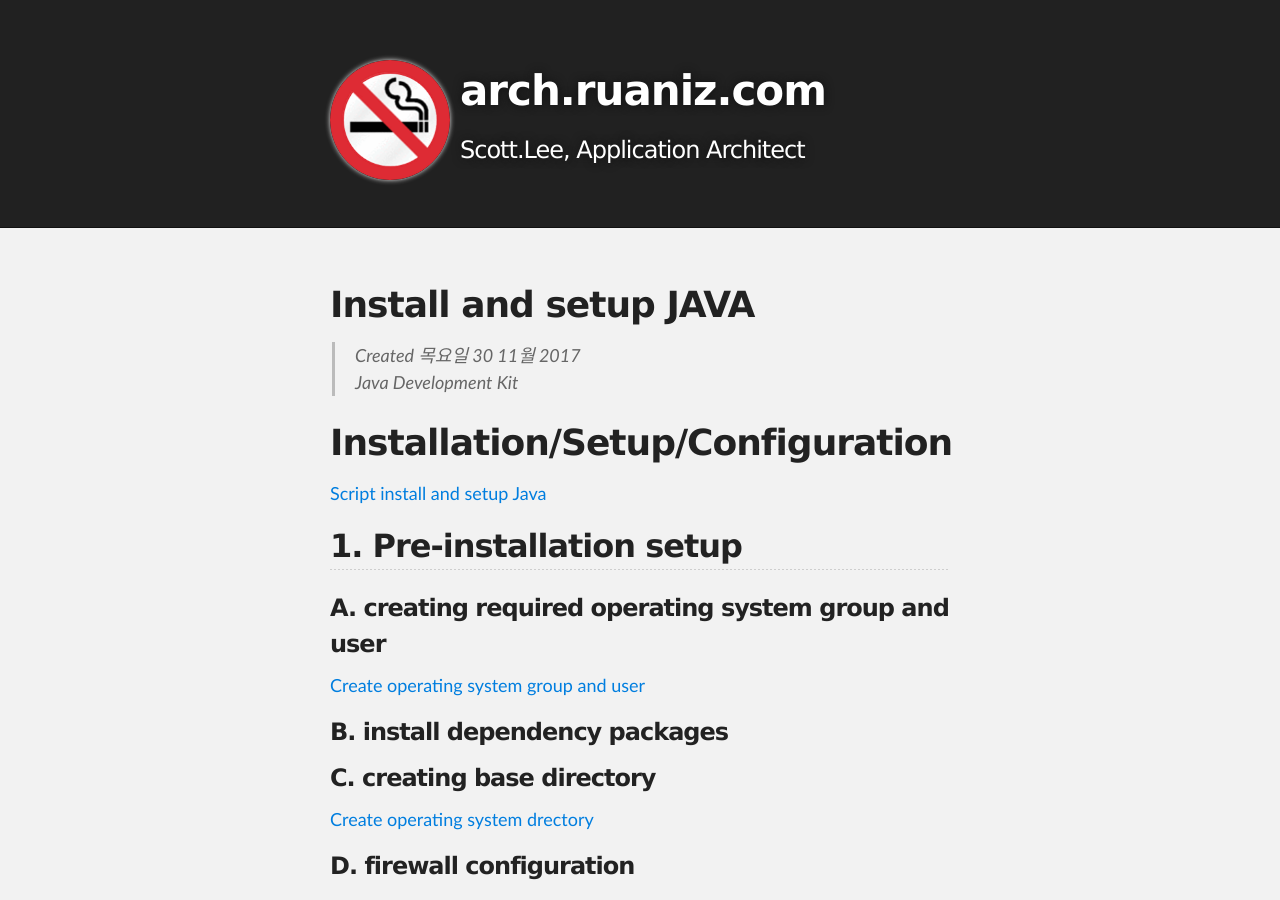
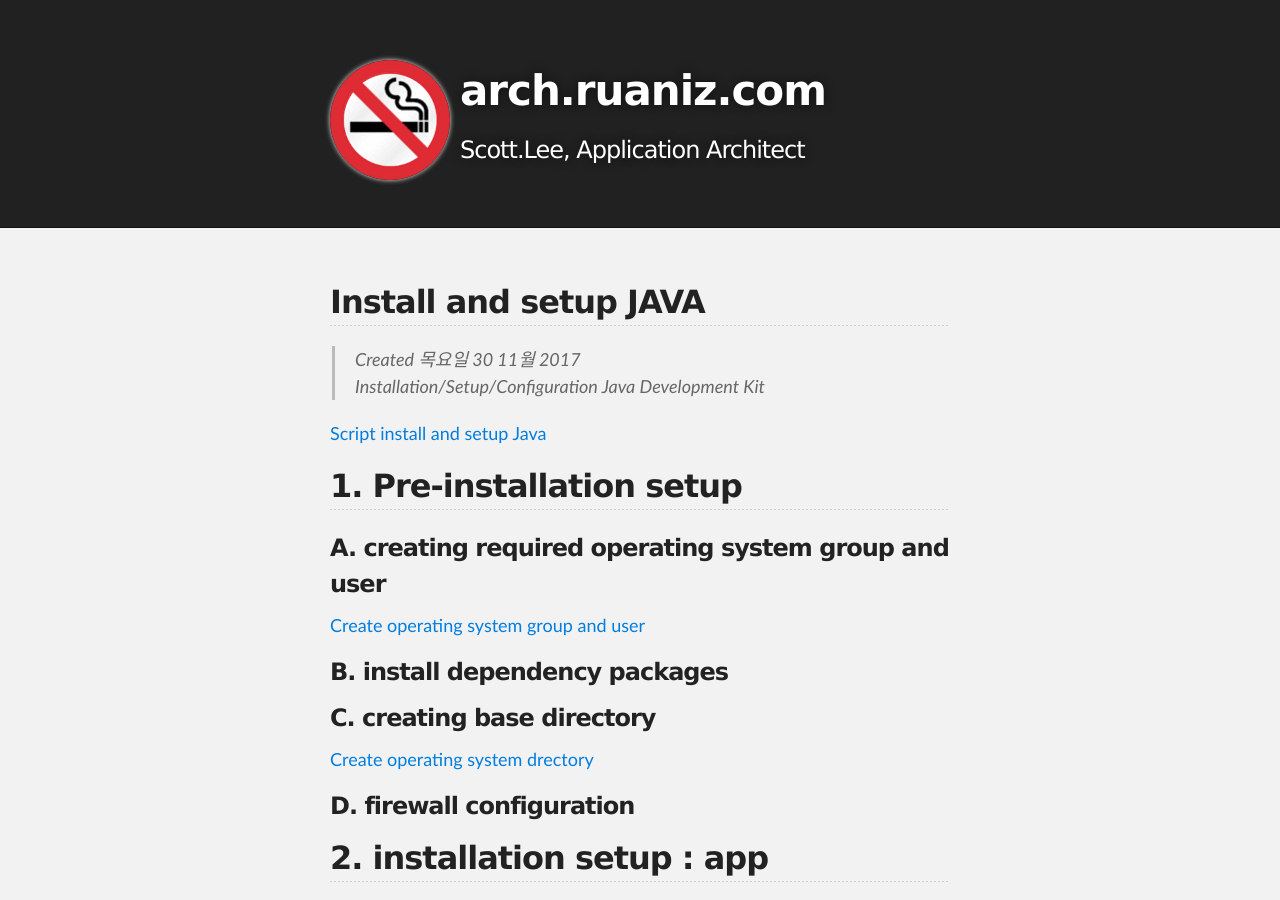
Before and after one commit to unlimited9/unlimited9.github.com, a Jekyll site: the page built from reference.notes/AA/JDK/install.n.setup.md, in a window 1280 px wide and 900 px high. Built offline with Jekyll 4.4.1, drawn with Linux system fonts in a browser that asks for light colours; our own code applies the rules of GitHub Pages for plain Markdown files.

```diff
--- a/reference.notes/AA/JDK/install.n.setup.md
+++ b/reference.notes/AA/JDK/install.n.setup.md
@@ -1,9 +1,7 @@
-# Install and setup JAVA
+## Install and setup JAVA
 
 >Created 목요일 30 11월 2017
-Java Development Kit
-
-# Installation/Setup/Configuration
+Installation/Setup/Configuration Java Development Kit
 
 [Script install and setup Java](install.n.setup.script.md)
 
```
